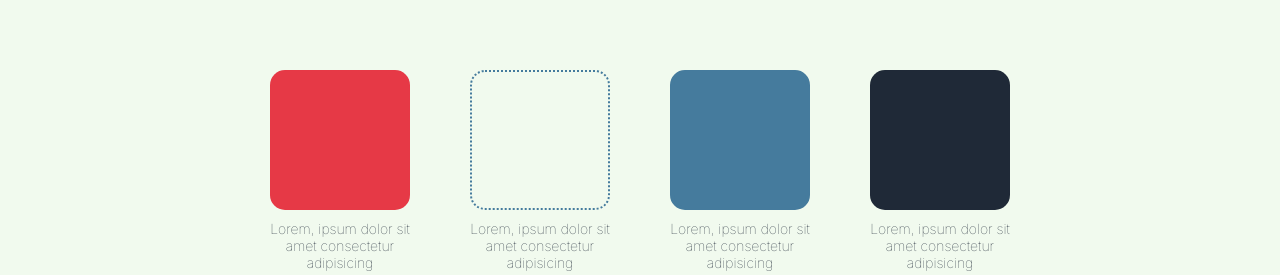
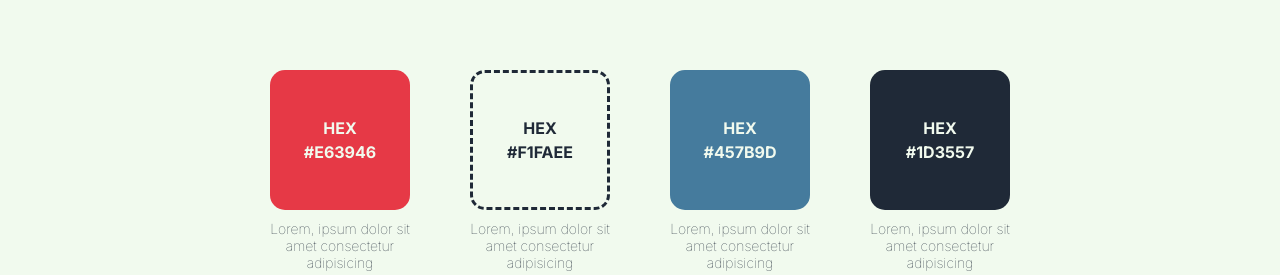
Before and after one commit to MohdTamimi1/Landing-Page, a plain HTML site: page index.html in a window 1280 px wide. Shown: the part 525-800 px from the top of the page. Drawn offline with Linux system fonts and the light colour scheme.

Commit message:
Hex color values added to boxes

```diff
--- a/css/style.css
+++ b/css/style.css
@@ -158,8 +158,11 @@ background: url(../img/design-gd8735cd90_640.png) no-repeat center center/cover;
     border: 4px solid #457b9d;
     border-radius: 15px;
     height: 140px;
+    display: flex;
+    justify-content: center;
+    align-items: center;
+    flex-direction: column;
 }
-
 
 .box-container h2 {
     margin-top: 10px;
@@ -176,7 +179,7 @@ background: url(../img/design-gd8735cd90_640.png) no-repeat center center/cover;
 
 .box.two {
     background: #f1faee;
-    border: 2px dotted #457b9d;
+    border: 3px dashed #1f2937;
 
 }
 
@@ -187,6 +190,16 @@ background: url(../img/design-gd8735cd90_640.png) no-repeat center center/cover;
 .box.four {
     background: #1f2937;
     border: #1f2937;
+}
+
+.box p {
+    color: #f1faee;
+    margin: 2px;
+    font-weight: 700;
+}
+
+.box.two p {
+    color: #1f2937;
 }
 
 /* Quote Section  */
--- a/index.html
+++ b/index.html
@@ -40,19 +40,31 @@
         </div>
         <div class="info-container">
             <div class="box-container">
-                <div class="box one"></div>
+                <div class="box one">
+                    <p>HEX</p>
+                    <p>#E63946</p>
+                </div>
                 <h2>Lorem, ipsum dolor sit amet consectetur adipisicing</h2>
             </div>
             <div class="box-container">
-                <div class="box two"></div>
+                <div class="box two">
+                    <p>HEX</p>
+                    <p>#F1FAEE</p>
+                </div>
                 <h2>Lorem, ipsum dolor sit amet consectetur adipisicing</h2>
             </div>
             <div class="box-container">
-                <div class="box three"></div>
+                <div class="box three">
+                    <p>HEX</p>
+                    <p>#457B9D</p>
+                </div>
                 <h2>Lorem, ipsum dolor sit amet consectetur adipisicing</h2>
             </div>
             <div class="box-container">
-                <div class="box four"></div>
+                <div class="box four">
+                    <p>HEX</p>
+                    <p>#1D3557</p>
+                </div>
                 <h2>Lorem, ipsum dolor sit amet consectetur adipisicing</h2>
             </div>
         </div>
```
